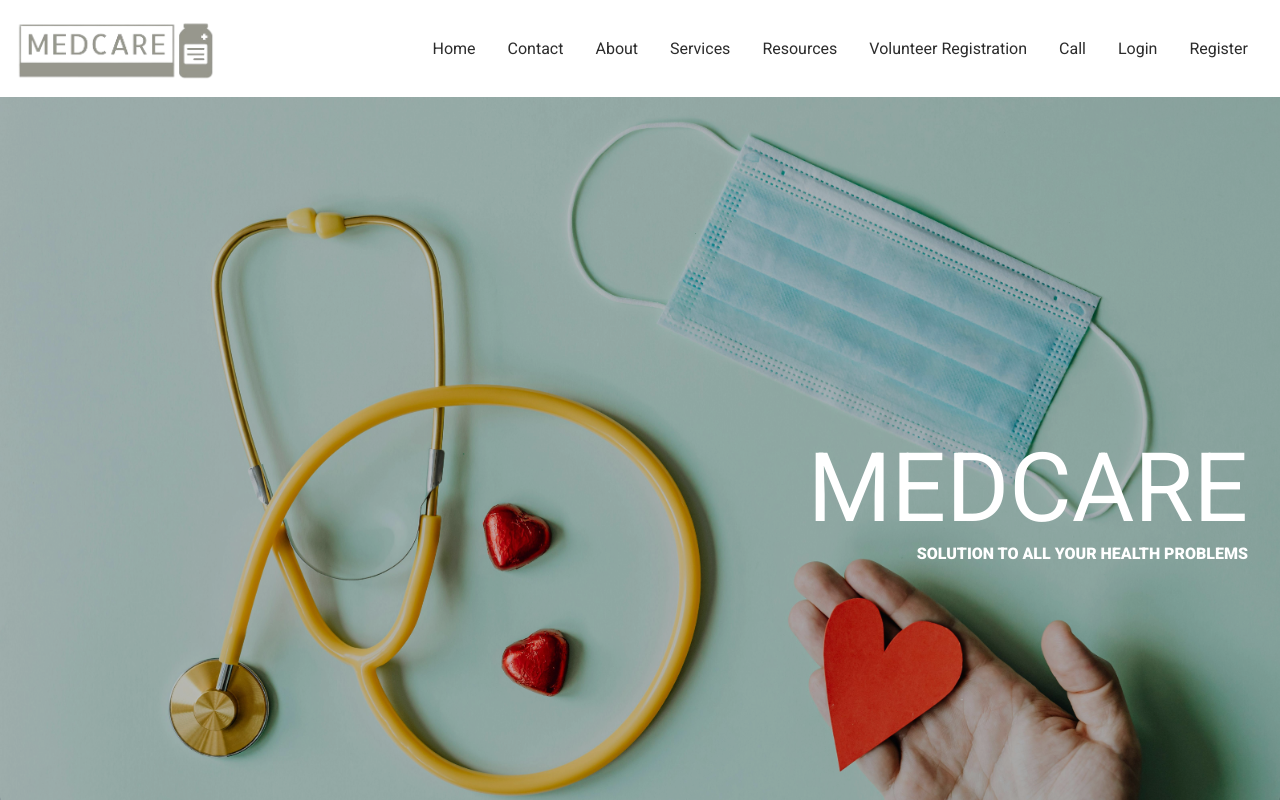
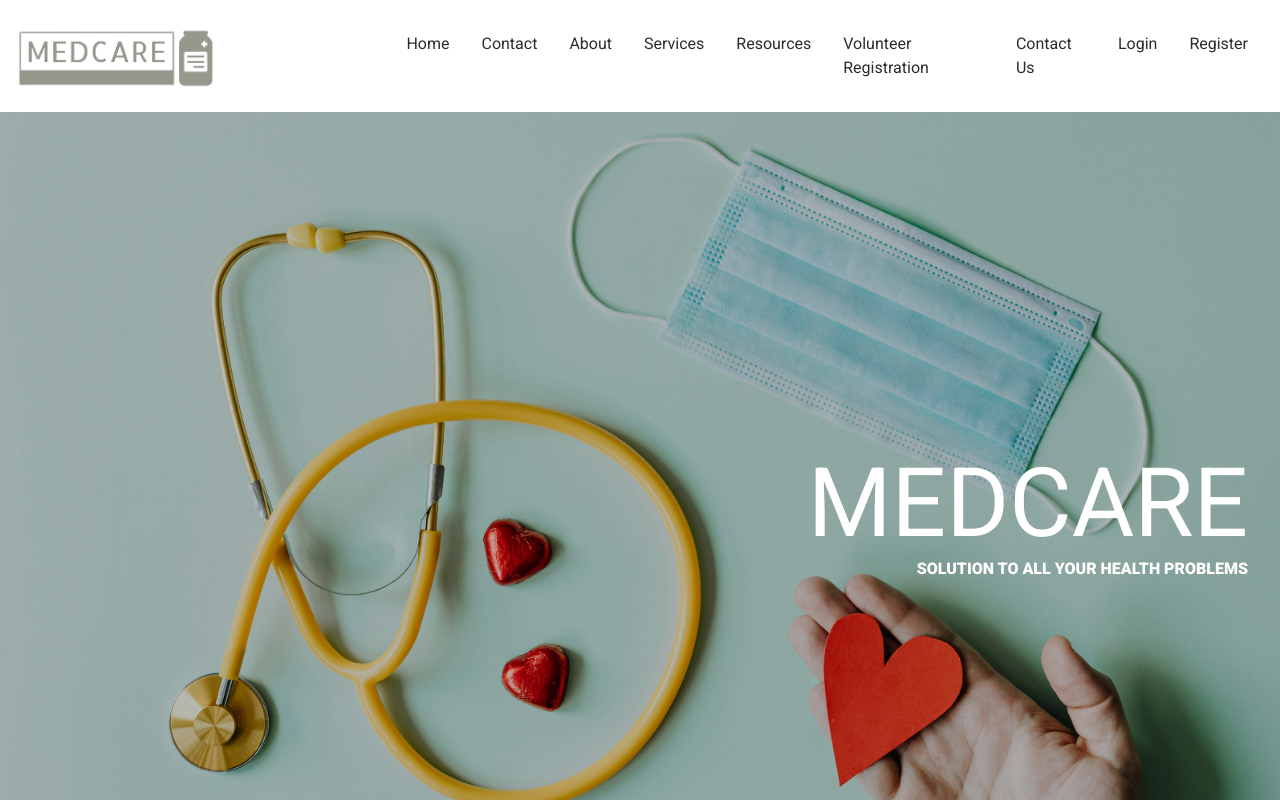
Before and after one commit to BTANISHA11/medcare, a React (Create React App) app: page / in a window 1280 px wide. Shown: the top 800 px of the page. Built offline with nearby package versions, Linux system fonts and the light colour scheme; no server answers.

Commit message:
Update Header.js

```diff
--- a/src/components/Header.js
+++ b/src/components/Header.js
@@ -13,7 +13,7 @@ const Header = () => {
         <Link to={"/services"}>Services</Link>
         <Link to={"/resources"}>Resources</Link>
         <Link to={"/volunteer"}>Volunteer Registration</Link>
-        <Link to={"/call"}>Call</Link>
+        <Link to={"/call"}>Contact Us</Link>
         <Link to={"/login"}>Login</Link>
         <Link to={"/register"}>Register</Link>
       </main>
```
